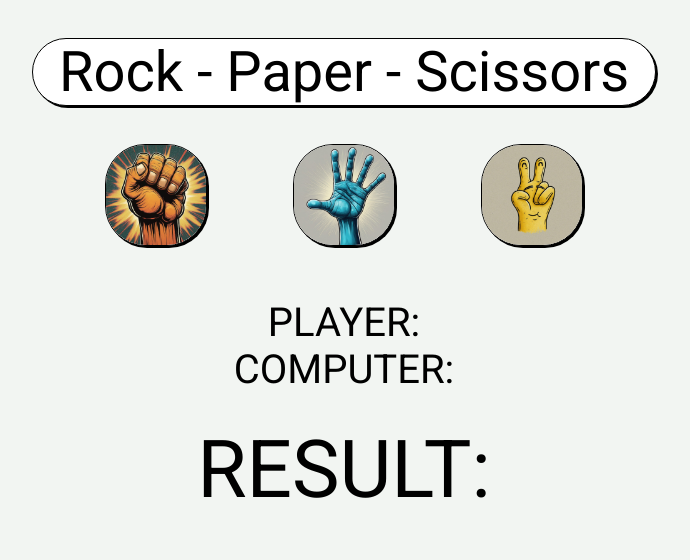
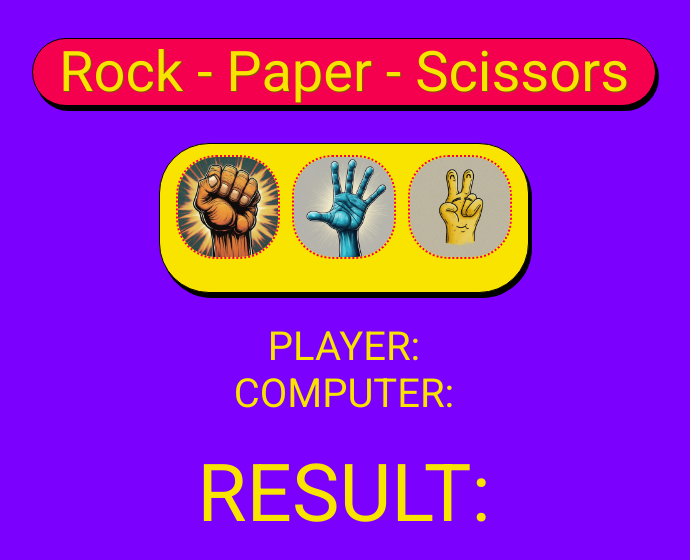
Before and after one commit to Aris83232/RockPaperScissors, a plain HTML site: page index.html in a window 1280 px wide. Shown: the whole page, without its empty margins (296-986 px from the left). Drawn offline with Linux system fonts and the light colour scheme.

Commit message:
Updated the color palette

```diff
--- a/style.css
+++ b/style.css
@@ -7,27 +7,35 @@ body{
     display: flex;
     flex-direction: column;
     align-items: center;
-    background-color: #f2f5f2;
+    background-color: #7C00FE;
 }
 
 h1{
     font-size: 3.5rem;
     font-weight: 400;
-    color: black;
-    background-color: #ffffff;
+    color: #F9E400;
+    text-shadow: 1px 1px #815800;
+    background-color: #F5004F;
     border: 1px solid #000000;
     border-radius: 50px;
     padding: 0 2%;
-    box-shadow: 2px 2px;
+    box-shadow: 3px 5px black;
 }
 
 .choices{
     margin-bottom: 30px;
+    padding: 10px;
+    border: 1px solid black;
+    border-radius: 50px;
+    box-shadow: 3px 5px black;
+    display: flex;
+    align-items: center;
+    justify-content: space-around;
+    background-color: #F9E400;
 }
 
 .choices button{
     font-size: 6rem ;
-    margin: 0 35px;
     cursor: pointer;
     background: none;
     border: none;
@@ -46,17 +54,17 @@ h1{
 
 .choices button img{
     height: 100px;
-    background-color: #ffffff;
-    border: 1px solid #000000;
     border-radius: 40px;
-    box-shadow: 2px 2px;
+    border: 2px dotted #F5004F;
 }
 
 #playerDisplay, #computerDisplay{
     font-size: 2.5rem;
+    color: #F9E400;
 }
 
 #resultDisplay{
     font-size: 5rem;
     margin: 30px 0;
+    color: #F9E400;
 }
```
